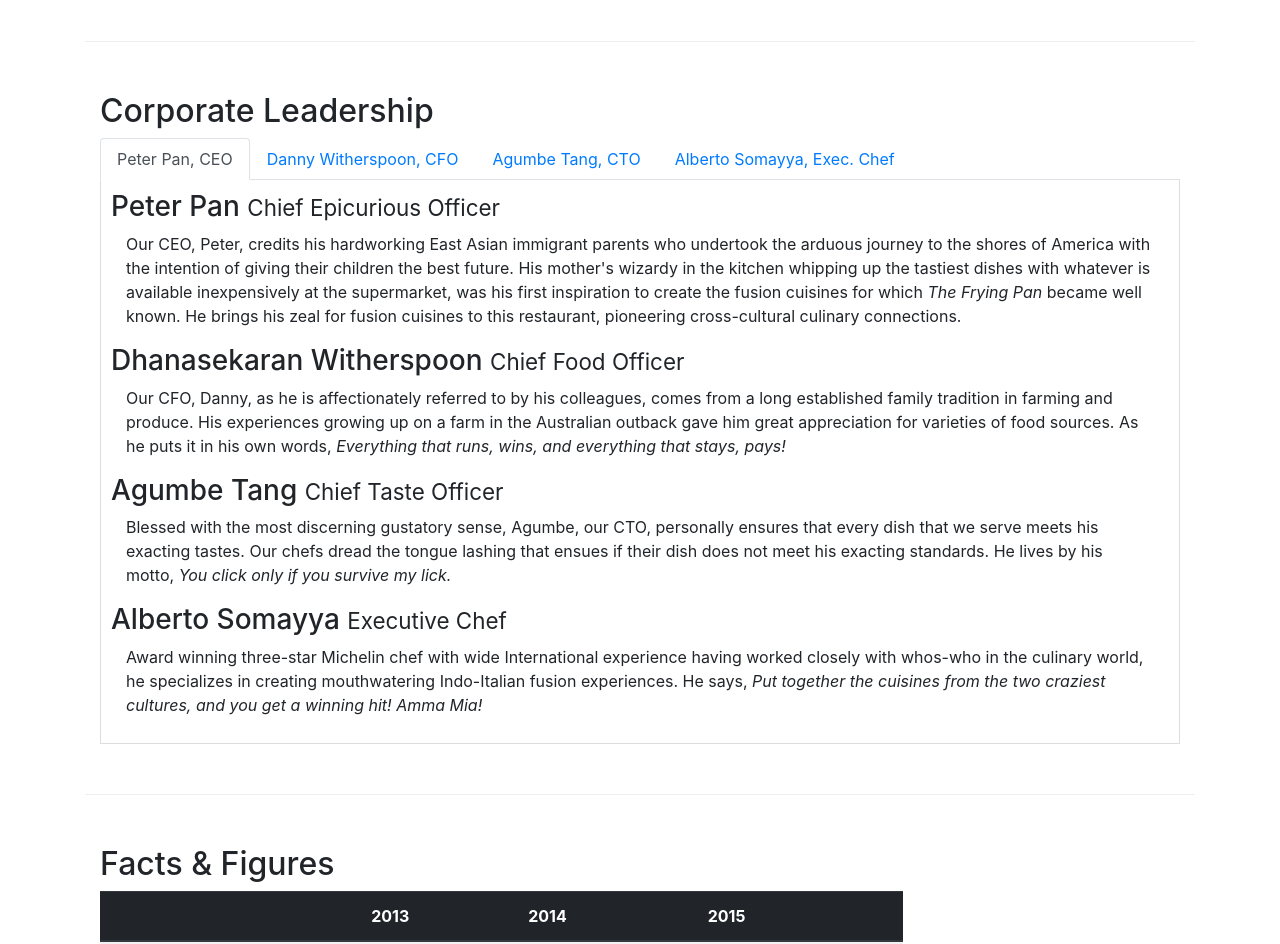
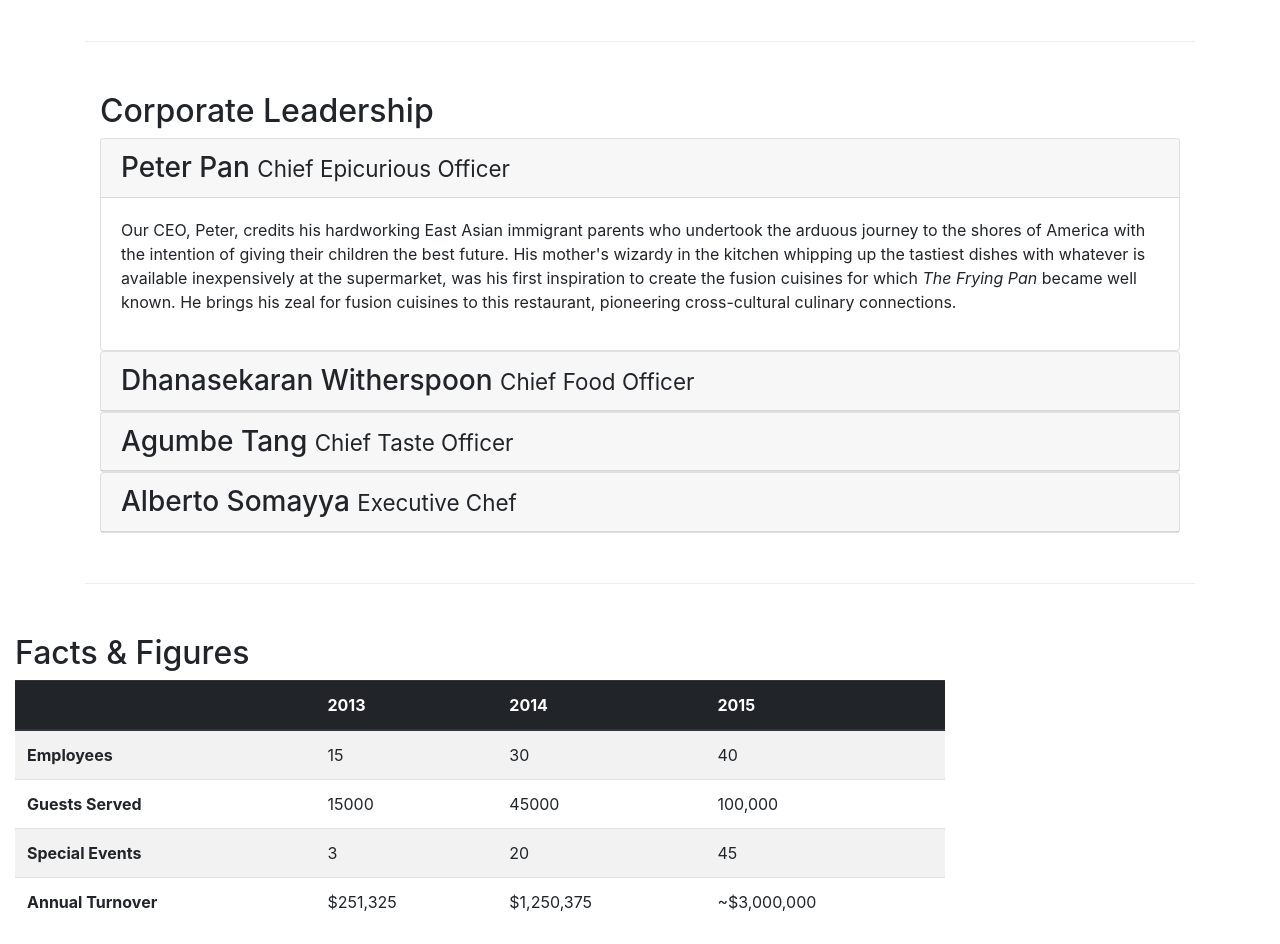
Before and after one commit to PeterRoman26/git-project1, a website: page aboutus.html in a window 1280 px wide. Shown: the part 880-1824 px from the top of the page. Drawn offline with nearby package versions, Linux system fonts and the light colour scheme.

Commit message:
Accordion

```diff
--- a/aboutus.html
+++ b/aboutus.html
@@ -123,64 +123,91 @@
             <div class="col-12">
                 <h2>Corporate Leadership</h2>
 
-                <ul class="nav nav-tabs">
-                    <li class="nav-item">
-                        <a class="nav-link active" href="#peter" role="tab" data-toggle="tab">Peter Pan, CEO</a>
-                    </li>
-                    <li class="nav-item">
-                        <a class="nav-link" href="#danny" role="tab" data-toggle="tab">Danny Witherspoon, CFO</a>
-                    </li>
-                    <li class="nav-item">
-                        <a class="nav-link" href="#agumbe" role="tab" data-toggle="tab">Agumbe Tang, CTO</a>
-                    </li>
-                    <li class="nav-item">
-                        <a class="nav-link" href="#alberto" role="tab" data-toggle="tab">Alberto Somayya, Exec. Chef</a>
-                    </li>
-                </ul>
-
-                <div class="tab-content">
-                    <div role="tabpanel" class="tab-pane fade show active" id="peter">
-                        <h3>Peter Pan
+                <div id="accordion">
+                    <div class="card">
+                        <div class="card-header" role="tab" id="peterhead">
+                            <h3 class="mb-0">
+                                <a data-toggle="collapse" data-target="#peter">
+                                    Peter Pan
                                     <small>Chief Epicurious Officer</small>
+                                </a>
                             </h3>
-                        <p class="col-12 d-none d-sm-block">Our CEO, Peter, credits his hardworking East Asian immigrant parents who undertook the arduous journey
-                            to the shores of America with the intention of giving their children the best future. His mother's
-                            wizardy in the kitchen whipping up the tastiest dishes with whatever is available inexpensively
+                        </div>
+                        <div class="collapse show" id="peter" data-parent="#accordion">
+                            <div class="card-body">
+                                <p class="d-none d-sm-block">
+                                    Our CEO, Peter, credits his hardworking East Asian immigrant parents who undertook the arduous journey to the shores of America
+                                    with the intention of giving their children the best future. His mother's wizardy in
+                                    the kitchen whipping up the tastiest dishes with whatever is available inexpensively
                                     at the supermarket, was his first inspiration to create the fusion cuisines for which
-                            <em>The Frying Pan</em> became well known. He brings his zeal for fusion cuisines to this restaurant,
-                            pioneering cross-cultural culinary connections.</p>
+                                    <em>The Frying Pan</em> became well known. He brings his zeal for fusion cuisines to this
+                                    restaurant, pioneering cross-cultural culinary connections.</p>
                             </div>
-                    <div role="tabpanel" class="tab-pane fade show active" id="danny">
-                        <h3>Dhanasekaran Witherspoon
+                        </div>
+                    </div>
+                    <div class="card">
+                        <div class="card-header" role="tab" id="dannyhead">
+                            <h3 class="mb-0">
+                                <a class="collapsed" data-toggle="collapse" data-target="#danny">
+                                    Dhanasekaran Witherspoon
                                     <small>Chief Food Officer</small>
+                                </a>
                             </h3>
-                        <p class="col-12 d-none d-sm-block"> Our CFO, Danny, as he is affectionately referred to by his colleagues, comes from a long established
-                            family tradition in farming and produce. His experiences growing up on a farm in the Australian
-                            outback gave him great appreciation for varieties of food sources. As he puts it in his own words,
+                        </div>
+                        <div class="collapse" id="danny" data-parent="#accordion">
+                            <div class="card-body">
+                                <p class="d-none d-sm-block">
+                                    Our CFO, Danny, as he is affectionately referred to by his colleagues, comes from a long established family tradition in
+                                    farming and produce. His experiences growing up on a farm in the Australian outback gave
+                                    him great appreciation for varieties of food sources. As he puts it in his own words,
                                     <em>Everything that runs, wins, and everything that stays, pays!</em>
                                 </p>
                             </div>
-
-                    <div role="tabpanel" class="tab-pane fade show active" id="agumbe">
-                        <h3>Agumbe Tang
+                        </div>
+                    </div>
+                    <div class="card">
+                        <div class="card-header" role="tab" id="agumbehead">
+                            <h3 class="mb-0">
+                                <a class="collapsed" data-toggle="collapse" data-target="#agumbe">
+                                    Agumbe Tang
                                     <small>Chief Taste Officer</small>
+                                </a>
                             </h3>
-                        <p class="col-12 d-none d-sm-block"> Blessed with the most discerning gustatory sense, Agumbe, our CTO, personally ensures that every
-                            dish that we serve meets his exacting tastes. Our chefs dread the tongue lashing that ensues
-                            if their dish does not meet his exacting standards. He lives by his motto,
+                        </div>
+                        <div class="collapse" id="agumbe" data-parent="#accordion">
+                            <div class="card-body">
+                                <p class="d-none d-sm-block">
+                                    Blessed with the most discerning gustatory sense, Agumbe, our CTO, personally ensures that every dish that we serve meets
+                                    his exacting tastes. Our chefs dread the tongue lashing that ensues if their dish does
+                                    not meet his exacting standards. He lives by his motto,
                                     <em>You click only if you survive my lick.</em>
                                 </p>
                             </div>
+                        </div>
+                    </div>
+                    <div class="card">
+                        <div class="card-header" role="tab" id="albertohead">
+                            <h3 class="mb-0">
+                                <a class="collapsed" data-toggle="collapse" data-target="#alberto">
+                                    Alberto Somayya
+                                    <small>Executive Chef</small>
+                                </a>
+                            </h3>
+                        </div>
+                        <div class="collapse" id="alberto" data-parent="#accordion">
+                            <div class="card-body">
+                                <p class="d-none d-sm-block">
+                                    Award winning three-star Michelin chef with wide International experience having worked closely with whos-who in the culinary
+                                    world, he specializes in creating mouthwatering Indo-Italian fusion experiences. He says,
+                                    <em>Put together the cuisines from the two craziest cultures, and you get a winning hit!
+                                        Amma Mia!</em>
+                                </p>
+                            </div>
+                        </div>
+                    </div>
 
-                    <div role="tabpanel" class="tab-pane fade show active" id="alberto">
-                        <h3>Alberto Somayya
-                            <small>Executive Chef</small>
-                        </h3>
-                        <p class="col-12 d-none d-sm-block"> Award winning three-star Michelin chef with wide International experience having worked closely with
-                            whos-who in the culinary world, he specializes in creating mouthwatering Indo-Italian fusion
-                            experiences. He says,
-                            <em>Put together the cuisines from the two craziest cultures, and you get a winning hit! Amma Mia!</em>
-                        </p>
+
+
                 </div>
             </div>
         </div>
```
Lines whose indentation alone changed are shown as unchanged.
